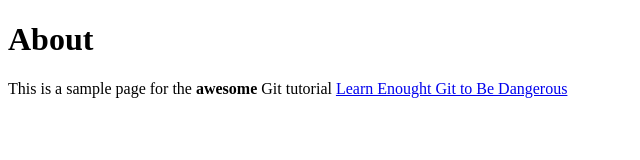
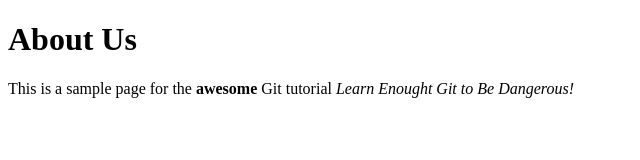
Before and after one commit to rvandyck/website, a plain HTML site: page about.html in a window 1280 px wide. Shown: the whole page, without its empty margins (0-640 px from the left). Drawn offline with Linux system fonts and the light colour scheme.

Commit message:
Change h1 line

```diff
--- a/about.html
+++ b/about.html
@@ -4,9 +4,9 @@
     <title>About Us</title>
   </head>
   <body>
-    <h1>About</h1>
+    <h1>About Us</h1>
     <p>
-    This is a sample page for the <strong>awesome</strong> Git tutorial <a href="http://learnenough.com/git-tutorial"<em>Learn Enought Git to Be Dangerous</em></a>
+    This is a sample page for the <strong>awesome</strong> Git tutorial <em>Learn Enought Git to Be Dangerous!</em>
     </p>
   </body>
 </html>
```
